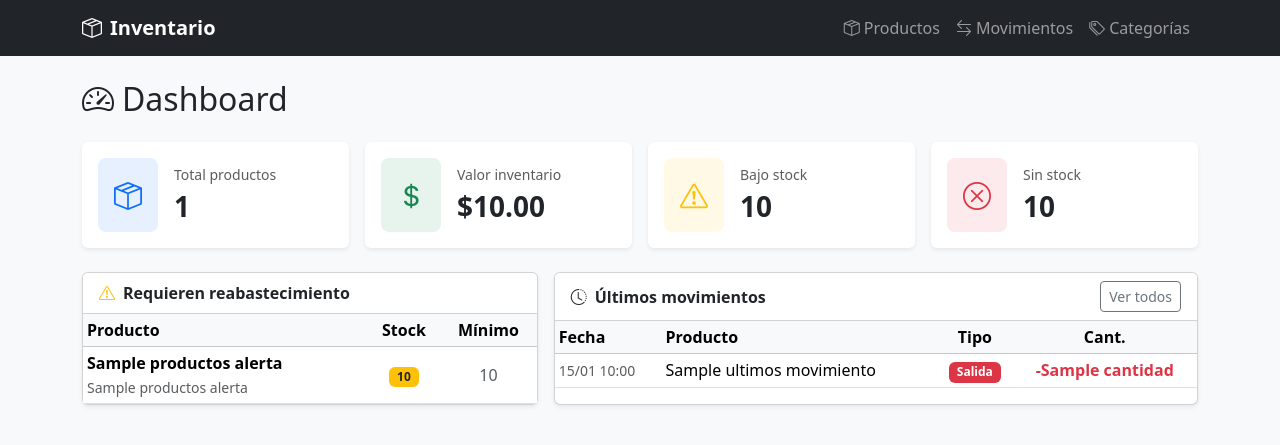
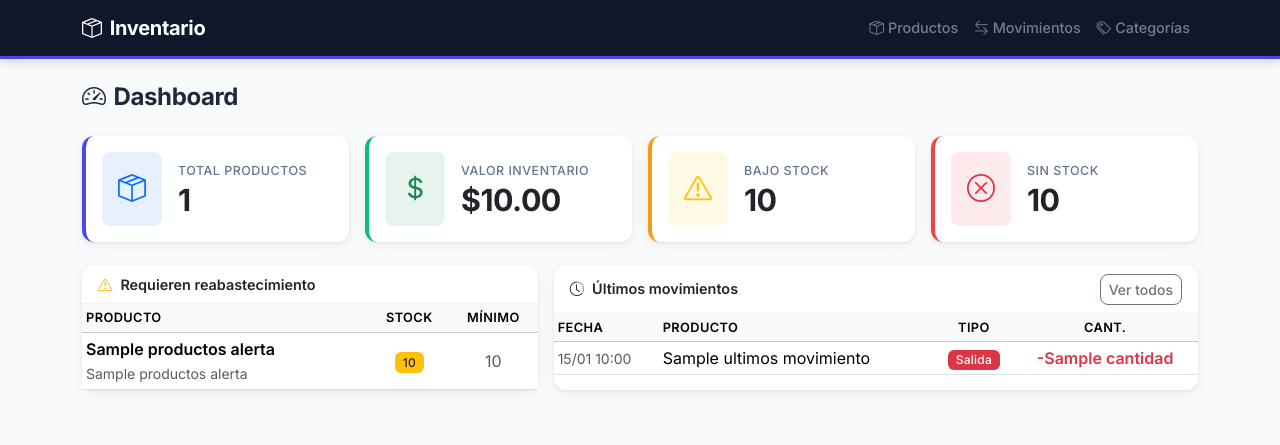
Before and after one commit to KevinRojas0722/Inventory-Management-System, a Flask app: template app/templates/dashboard.html in a window 1280 px wide. Shown: the top 445 px of the page. Run offline with Flask 3, Linux system fonts and the light colour scheme; the template is opened without the code that fills it: most values are stand-ins (such as "Sample title", 1, 10 or a date in 2020).

Commit message:
feat: diseño visual y README
- Agrega style.css con fuente Inter, navbar slate/índigo y tarjetas con borde de color
- Mejora formularios, botones, tablas y badges con transiciones y bordes redondeados
- Actualiza tarjetas del dashboard con clases metrica-* para acento visual
- Agrega README con instrucciones de instalación y decisiones técnicas

```diff
--- /dev/null
+++ b/app/static/css/style.css
@@ -0,0 +1,167 @@
+@import url('https://fonts.googleapis.com/css2?family=Inter:wght@400;500;600;700&display=swap');
+
+:root {
+  --indigo:    #4f46e5;
+  --indigo-sm: rgba(79, 70, 229, 0.10);
+  --slate-900: #0f172a;
+  --slate-50:  #f8fafc;
+  --verde:     #10b981;
+  --ambar:     #f59e0b;
+  --rojo:      #ef4444;
+}
+
+/* ── Base ─────────────────────────────────────── */
+
+body {
+  font-family: 'Inter', sans-serif;
+  background-color: var(--slate-50);
+  color: #1e293b;
+}
+
+/* ── Navbar ───────────────────────────────────── */
+
+.navbar {
+  background-color: var(--slate-900) !important;
+  border-bottom: 3px solid var(--indigo);
+  box-shadow: 0 2px 10px rgba(0, 0, 0, 0.18);
+}
+
+.navbar-brand {
+  letter-spacing: -.3px;
+}
+
+.nav-link {
+  font-weight: 500;
+  font-size: .9rem;
+  opacity: .8;
+  transition: opacity .15s;
+}
+
+.nav-link:hover {
+  opacity: 1;
+}
+
+/* ── Cards ────────────────────────────────────── */
+
+.card {
+  border: none !important;
+  border-radius: 12px !important;
+  box-shadow: 0 1px 3px rgba(0,0,0,.07), 0 4px 14px rgba(0,0,0,.05) !important;
+  transition: box-shadow .2s, transform .2s;
+}
+
+.card:hover {
+  box-shadow: 0 4px 16px rgba(0,0,0,.10), 0 8px 24px rgba(0,0,0,.06) !important;
+  transform: translateY(-1px);
+}
+
+.card-header {
+  border-bottom: 1px solid #f1f5f9 !important;
+  border-radius: 12px 12px 0 0 !important;
+  font-size: .9rem;
+}
+
+/* Acento de color en las tarjetas de métricas */
+.metrica-azul   { border-left: 4px solid var(--indigo) !important; }
+.metrica-verde  { border-left: 4px solid var(--verde) !important; }
+.metrica-ambar  { border-left: 4px solid var(--ambar) !important; }
+.metrica-rojo   { border-left: 4px solid var(--rojo) !important; }
+
+.metrica-numero {
+  font-size: 1.9rem;
+  font-weight: 700;
+  letter-spacing: -.5px;
+  line-height: 1;
+}
+
+.metrica-label {
+  font-size: .78rem;
+  font-weight: 500;
+  text-transform: uppercase;
+  letter-spacing: .5px;
+  color: #64748b;
+  margin-bottom: 4px;
+}
+
+/* ── Tablas ───────────────────────────────────── */
+
+.table > tbody > tr {
+  transition: background-color .12s;
+}
+
+.table > tbody > tr:hover > * {
+  background-color: var(--indigo-sm) !important;
+}
+
+.table thead th {
+  font-size: .8rem;
+  font-weight: 600;
+  text-transform: uppercase;
+  letter-spacing: .4px;
+}
+
+/* ── Botones ──────────────────────────────────── */
+
+.btn {
+  border-radius: 8px !important;
+  font-weight: 500;
+  font-size: .875rem;
+  transition: all .15s ease;
+}
+
+.btn-primary {
+  background-color: var(--indigo) !important;
+  border-color: var(--indigo) !important;
+}
+
+.btn-primary:hover {
+  background-color: #4338ca !important;
+  border-color: #4338ca !important;
+  transform: translateY(-1px);
+  box-shadow: 0 4px 12px rgba(79, 70, 229, .35);
+}
+
+/* ── Formularios ──────────────────────────────── */
+
+.form-control,
+.form-select {
+  border-radius: 8px !important;
+  border-color: #e2e8f0;
+  font-size: .9rem;
+  transition: border-color .15s, box-shadow .15s;
+}
+
+.form-control:focus,
+.form-select:focus {
+  border-color: var(--indigo) !important;
+  box-shadow: 0 0 0 3px rgba(79, 70, 229, .12) !important;
+}
+
+.form-label {
+  font-size: .875rem;
+  color: #374151;
+}
+
+/* ── Badges ───────────────────────────────────── */
+
+.badge {
+  font-weight: 500;
+  letter-spacing: .2px;
+  border-radius: 6px !important;
+}
+
+/* ── Títulos de página ────────────────────────── */
+
+h2 {
+  font-weight: 700;
+  letter-spacing: -.4px;
+  font-size: 1.5rem;
+}
+
+/* ── Alertas ──────────────────────────────────── */
+
+.alert {
+  border: none !important;
+  border-radius: 10px !important;
+  font-size: .9rem;
+}
--- a/app/templates/base.html
+++ b/app/templates/base.html
@@ -6,10 +6,11 @@
     <title>{% block title %}Inventario{% endblock %} — Sistema de Inventario</title>
     <link href="https://cdn.jsdelivr.net/npm/bootstrap@5.3.3/dist/css/bootstrap.min.css" rel="stylesheet">
     <link href="https://cdn.jsdelivr.net/npm/bootstrap-icons@1.11.3/font/bootstrap-icons.min.css" rel="stylesheet">
+    <link href="{{ url_for('static', filename='css/style.css') }}" rel="stylesheet">
 </head>
-<body class="bg-light">
+<body>
 
-    <nav class="navbar navbar-expand-lg navbar-dark bg-dark">
+    <nav class="navbar navbar-expand-lg navbar-dark">
         <div class="container">
             <a class="navbar-brand fw-bold" href="{{ url_for('main.dashboard') }}">
                 <i class="bi bi-box-seam me-2"></i>Inventario
--- a/app/templates/dashboard.html
+++ b/app/templates/dashboard.html
@@ -9,56 +9,56 @@
 <div class="row g-3 mb-4">
 
     <div class="col-sm-6 col-xl-3">
-        <div class="card shadow-sm border-0 h-100">
-            <div class="card-body d-flex align-items-center gap-3">
+        <div class="card metrica-azul h-100">
+            <div class="card-body d-flex align-items-center gap-3 py-3">
                 <div class="rounded-3 bg-primary bg-opacity-10 p-3">
                     <i class="bi bi-box-seam fs-3 text-primary"></i>
                 </div>
                 <div>
-                    <div class="text-muted small">Total productos</div>
-                    <div class="fs-3 fw-bold">{{ resumen.total_productos }}</div>
+                    <div class="metrica-label">Total productos</div>
+                    <div class="metrica-numero">{{ resumen.total_productos }}</div>
                 </div>
             </div>
         </div>
     </div>
 
     <div class="col-sm-6 col-xl-3">
-        <div class="card shadow-sm border-0 h-100">
-            <div class="card-body d-flex align-items-center gap-3">
+        <div class="card metrica-verde h-100">
+            <div class="card-body d-flex align-items-center gap-3 py-3">
                 <div class="rounded-3 bg-success bg-opacity-10 p-3">
                     <i class="bi bi-currency-dollar fs-3 text-success"></i>
                 </div>
                 <div>
-                    <div class="text-muted small">Valor inventario</div>
-                    <div class="fs-3 fw-bold">${{ '%.2f' % resumen.valor_inventario }}</div>
+                    <div class="metrica-label">Valor inventario</div>
+                    <div class="metrica-numero">${{ '%.2f' % resumen.valor_inventario }}</div>
                 </div>
             </div>
         </div>
     </div>
 
     <div class="col-sm-6 col-xl-3">
-        <div class="card shadow-sm border-0 h-100">
-            <div class="card-body d-flex align-items-center gap-3">
+        <div class="card metrica-ambar h-100">
+            <div class="card-body d-flex align-items-center gap-3 py-3">
                 <div class="rounded-3 bg-warning bg-opacity-10 p-3">
                     <i class="bi bi-exclamation-triangle fs-3 text-warning"></i>
                 </div>
                 <div>
-                    <div class="text-muted small">Bajo stock</div>
-                    <div class="fs-3 fw-bold">{{ resumen.bajo_stock }}</div>
+                    <div class="metrica-label">Bajo stock</div>
+                    <div class="metrica-numero">{{ resumen.bajo_stock }}</div>
                 </div>
             </div>
         </div>
     </div>
 
     <div class="col-sm-6 col-xl-3">
-        <div class="card shadow-sm border-0 h-100">
-            <div class="card-body d-flex align-items-center gap-3">
+        <div class="card metrica-rojo h-100">
+            <div class="card-body d-flex align-items-center gap-3 py-3">
                 <div class="rounded-3 bg-danger bg-opacity-10 p-3">
                     <i class="bi bi-x-circle fs-3 text-danger"></i>
                 </div>
                 <div>
-                    <div class="text-muted small">Sin stock</div>
-                    <div class="fs-3 fw-bold">{{ resumen.sin_stock }}</div>
+                    <div class="metrica-label">Sin stock</div>
+                    <div class="metrica-numero">{{ resumen.sin_stock }}</div>
                 </div>
             </div>
         </div>
```
Also changed, not shown: README.md (added).
